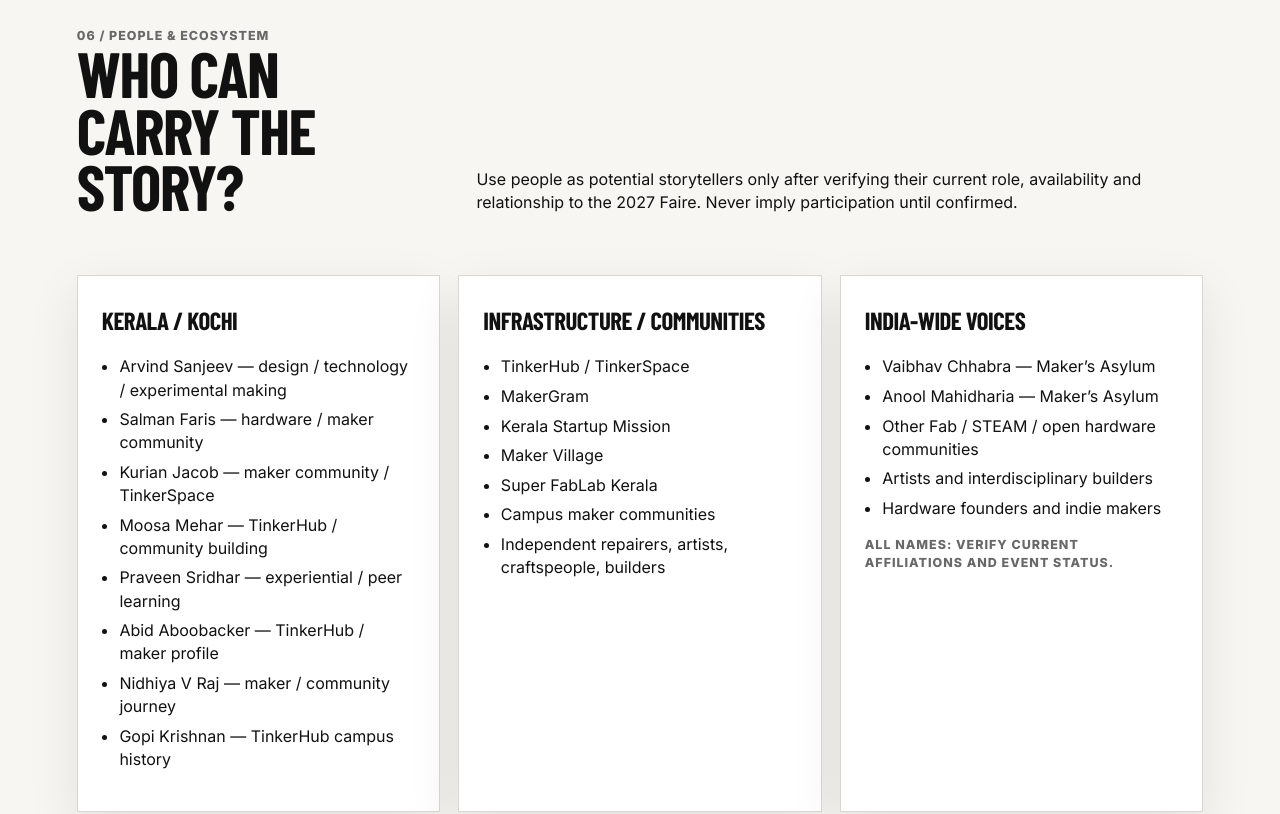
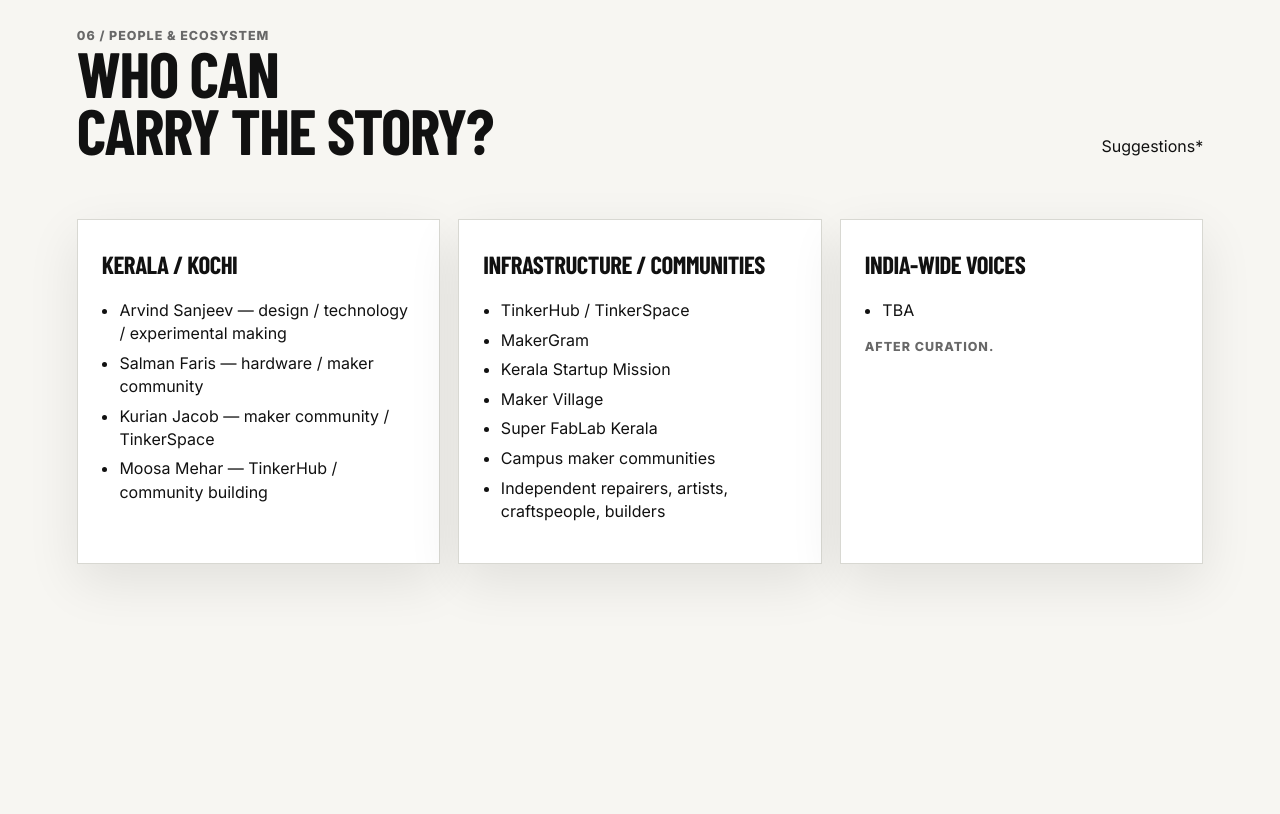
Before and after one commit to Maker-Faire-Kochi/Creative-Roadmap, a plain HTML site: page index.html in a window 1280 px wide. Shown: the part 5820-6634 px from the top of the page. Drawn offline with nearby package versions, Linux system fonts and the light colour scheme; a web font is replaced by a local one.

Commit message:
chore: update storyteller options and reformat text content

```diff
--- a/index.html
+++ b/index.html
@@ -1673,7 +1673,8 @@
         <div id="future" class="story">
           <div class="small">Story angle</div>
           <h3>“What I'm building next…”</h3>
-          <p>End each profile with their next experiment or why they are hyped for Maker Faire. It creates a natural bridge to the event and gives the audience a reason to follow the maker.</p>
+          <p>End each profile with their next experiment or why they are hyped for Maker Faire. It creates a natural
+            bridge to the event and gives the audience a reason to follow the maker.</p>
         </div>
       </div>
       <div class="card template">
@@ -1689,7 +1690,9 @@
       <div class="card span12">
         <div class="small">The Next Generation</div>
         <h3>Kuttimakers / Mini Maker Stories</h3>
-        <p>A dedicated content track collaborating with KSUM and other organizations to feature young makers (Kuttimakers). Highlight their curiosity, early experiments, and school projects to show that age is not a barrier to building.</p>
+        <p>A dedicated content track collaborating with KSUM and other organizations to feature young makers
+          (Kuttimakers). Highlight their curiosity, early experiments, and school projects to show that age is not a
+          barrier to building.</p>
       </div>
     </div>
   </section>
@@ -1849,7 +1852,8 @@
       <div class="acc"><button onclick="acc(this)">DEC → JAN 22 / PRE-EVENT <span>+</span></button>
         <div class="body">
           <ul>
-            <li><b>The Organizers' Story:</b> “Why we are doing this” — bridging the community interaction phase with the main pre-event push.</li>
+            <li><b>The Organizers' Story:</b> “Why we are doing this” — bridging the community interaction phase with
+              the main pre-event push.</li>
             <li>“Meet the Maker” countdown begins.</li>
             <li>Every confirmed maker gets a project reveal + human profile + “what to try” hook.</li>
             <li>Build guides: “What can I actually do at Maker Faire?”</li>
@@ -1937,7 +1941,8 @@
     <div class="callout">
       <div class="small">Institutional Impact</div>
       <h2>INSTITUTIONS ENABLE MAKERS.<br>IMPACT > ANNOUNCEMENTS.</h2>
-      <p>Organisations and their stories matter. Share institutional announcements by highlighting their direct impact on the maker ecosystem and how they empower creators to make a difference.</p>
+      <p>Organisations and their stories matter. Share institutional announcements by highlighting their direct impact
+        on the maker ecosystem and how they empower creators to make a difference.</p>
     </div>
   </section>
 
@@ -1947,8 +1952,7 @@
         <div class="small">06 / People & ecosystem</div>
         <h2>Who can<br>carry the story?</h2>
       </div>
-      <p>Use people as potential storytellers only after verifying their current role, availability and relationship to
-        the 2027 Faire. Never imply participation until confirmed.</p>
+      <p>Suggestions*</p>
     </div>
     <div class="grid">
       <div class="card span4">
@@ -1958,10 +1962,6 @@
           <li>Salman Faris — hardware / maker community</li>
           <li>Kurian Jacob — maker community / TinkerSpace</li>
           <li>Moosa Mehar — TinkerHub / community building</li>
-          <li>Praveen Sridhar — experiential / peer learning</li>
-          <li>Abid Aboobacker — TinkerHub / maker profile</li>
-          <li>Nidhiya V Raj — maker / community journey</li>
-          <li>Gopi Krishnan — TinkerHub campus history</li>
         </ul>
       </div>
       <div class="card span4">
@@ -1979,13 +1979,9 @@
       <div class="card span4">
         <h3>India-wide voices</h3>
         <ul>
-          <li>Vaibhav Chhabra — Maker’s Asylum</li>
-          <li>Anool Mahidharia — Maker’s Asylum</li>
-          <li>Other Fab / STEAM / open hardware communities</li>
-          <li>Artists and interdisciplinary builders</li>
-          <li>Hardware founders and indie makers</li>
+          <li>TBA</li>
         </ul>
-        <p class="small">All names: verify current affiliations and event status.</p>
+        <p class="small">After Curation.</p>
       </div>
     </div>
   </section>
```
